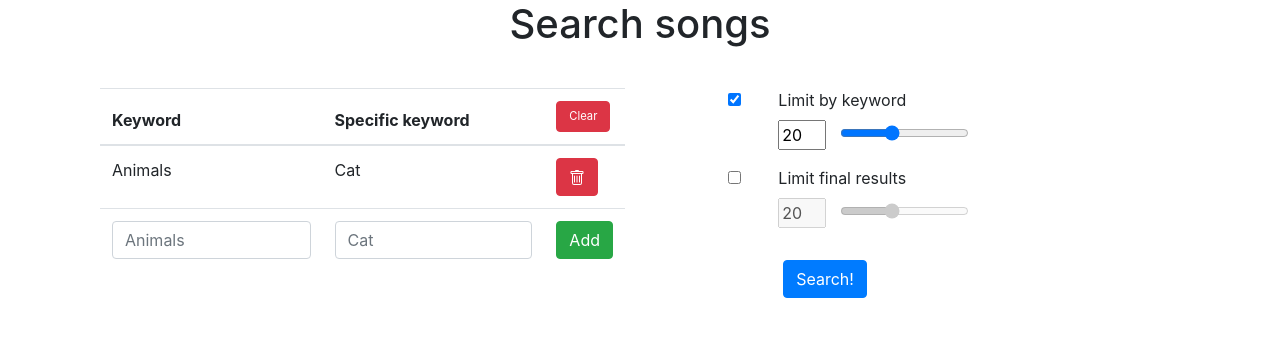
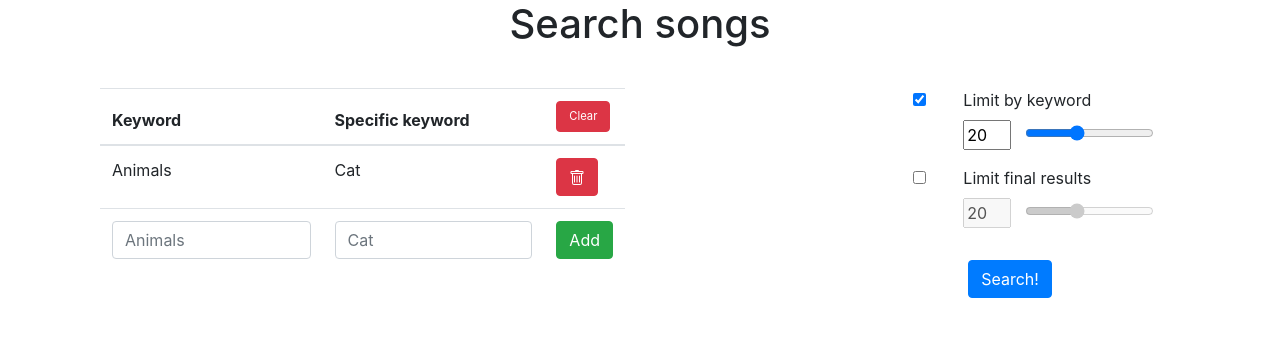
Before and after one commit to smiro-seo/song_search, a Flask app: page / in a window 1280 px wide. Shown: the top 337 px of the page. Run offline with Flask 2, Linux system fonts and the light colour scheme; some libraries are stand-ins or nearby versions.

Commit message:
correction

```diff
--- a/sd_app/templates/search.html
+++ b/sd_app/templates/search.html
@@ -69,6 +69,8 @@
           </form>
         </tbody>
       </table>
+    </div>
+    <div class="col-md-2">
     </div>
     <div class="col-md-4">
 
```
